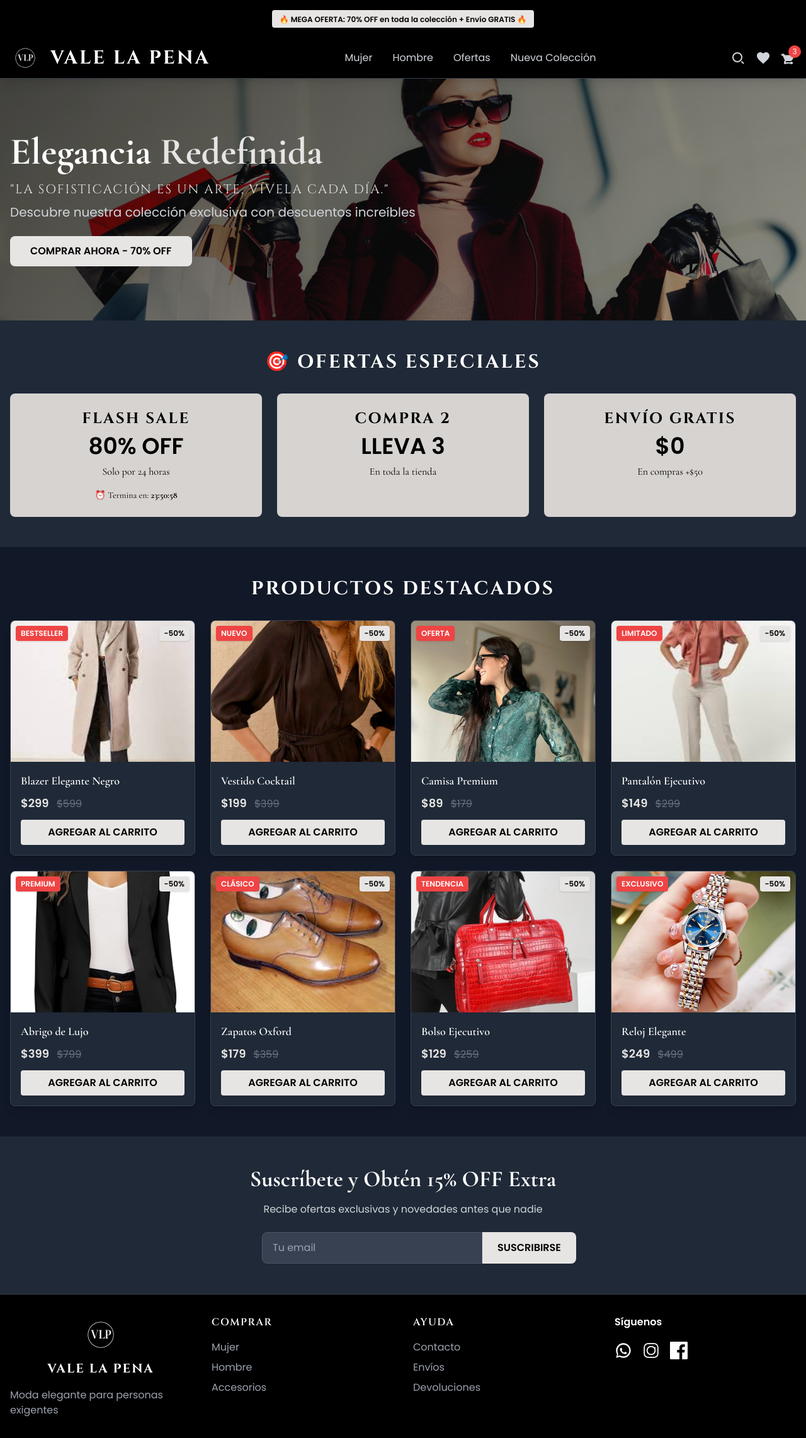
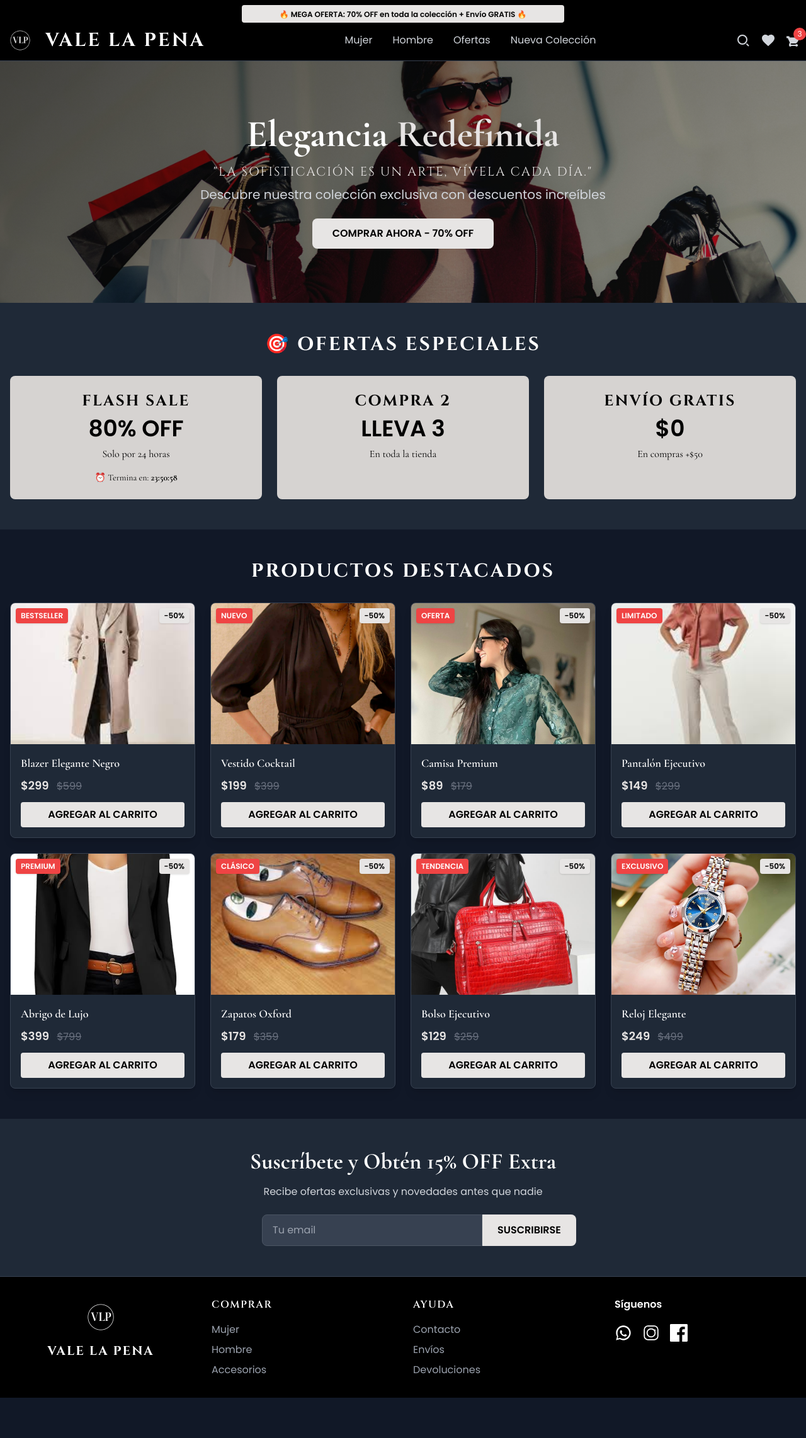
Before and after one commit to DanielVega1221/demoEcommerce, a plain HTML site: page index.html in a window 1280 px wide. Shown: the whole page at 63% size. After the commit the page ends 2220 px from the top, so only its background shows below. Drawn offline with nearby package versions, Linux system fonts and the light colour scheme.

Commit message:
cambios en responsive

```diff
--- a/index.html
+++ b/index.html
@@ -66,28 +66,26 @@
 </head>
 <body class="bg-gray-900 text-white font-modern">
     <!-- Header -->
-    <header class="bg-black border-b border-gray-700 sticky top-0 z-50 shadow-lg">
-        <div class="container mx-auto px-4 py-4 flex items-center justify-between">
-
-                <!-- Promo Banner -->
-                <div class="w-full flex justify-center items-center">
-                    <div class="bg-stone-200 text-black text-center px-3 py-0.5 rounded flash-animation shadow max-w-lg w-auto">
-                        <span class="font-semibold text-xs">🔥 MEGA OFERTA: 70% OFF en toda la colección + Envío GRATIS 🔥</span>
-                    </div>
+    <header class="bg-black border-b border-gray-700 shadow-lg">
+        <div class="container mx-auto px-2 py-2 flex flex-col gap-1">
+            <!-- Promo Banner -->
+            <div class="w-full flex justify-center items-center">
+                <div class="bg-stone-200 text-black text-center px-2 py-0.5 rounded flash-animation shadow max-w-lg w-full">
+                    <span class="font-semibold text-xs">🔥 MEGA OFERTA: 70% OFF en toda la colección + Envío GRATIS 🔥</span>
                 </div>
             </div>
-        <div class="container mx-auto px-4 py-2 flex items-center justify-between">
-                <div class="flex items-center gap-4">
-                    <img src="assets/logo.png" alt="ValeLaPenaLogo" class="h-12 w-auto" />
-                    <h1 class="font-glamor text-3xl font-bold text-white">Vale la pena</h1>
+            <div class="flex flex-col sm:flex-row sm:items-center sm:justify-between gap-2 w-full">
+                <div class="flex items-center gap-2 sm:gap-4 justify-center sm:justify-start">
+                    <img src="assets/logo.png" alt="ValeLaPenaLogo" class="h-10 w-auto sm:h-12" />
+                    <h1 class="font-glamor text-2xl sm:text-3xl font-bold text-white">Vale la pena</h1>
                 </div>
-                <nav class="hidden md:flex space-x-8">
+                <nav class="flex flex-wrap justify-center gap-4 md:gap-8 my-2 sm:my-0">
                     <a href="#" class="text-gray-300 hover:text-white transition-colors">Mujer</a>
                     <a href="#" class="text-gray-300 hover:text-white transition-colors">Hombre</a>
                     <a href="#" class="text-gray-300 hover:text-white transition-colors">Ofertas</a>
                     <a href="#" class="text-gray-300 hover:text-white transition-colors">Nueva Colección</a>
                 </nav>
-                <div class="flex items-center space-x-4">
+                <div class="flex items-center justify-center sm:justify-end space-x-2 sm:space-x-4">
                     <button class="text-gray-300 hover:text-white transition-colors" aria-label="Buscar">
                         <svg xmlns="http://www.w3.org/2000/svg" fill="none" viewBox="0 0 24 24" stroke="currentColor" class="w-6 h-6"><circle cx="11" cy="11" r="7" stroke-width="2"/><path stroke-width="2" d="M21 21l-3.5-3.5"/></svg>
                     </button>
@@ -99,6 +97,7 @@
                         <span class="absolute -top-2 -right-2 bg-red-500 text-white text-xs rounded-full w-5 h-5 flex items-center justify-center">3</span>
                     </button>
                 </div>
+            </div>
         </div>
     </header>
 
@@ -110,11 +109,11 @@
             <div style="position:absolute;inset:0;background:linear-gradient(135deg,rgba(0,0,0,0.7),rgba(0,0,0,0.3));"></div>
         </div>
         <div class="container mx-auto px-4 relative z-10">
-            <div class="max-w-2xl">
-                <h2 class="font-elegant text-6xl font-bold mb-4 text-white">Elegancia <span class="text-stone-200">Redefinida</span></h2>
+            <div class="max-w-2xl text-center mx-auto">
+                <h2 class="font-elegant text-4xl sm:text-6xl font-bold mb-4 text-white">Elegancia <span class="text-stone-200">Redefinida</span></h2>
                 <p class="font-glamor text-xl text-stone-200 mb-2 tracking-widest">"La sofisticación es un arte, vívela cada día."</p>
                 <p class="text-xl mb-6 text-gray-300">Descubre nuestra colección exclusiva con descuentos increíbles</p>
-                <button class="bg-stone-200 text-black px-8 py-3 rounded-lg font-semibold hover-scale hover:bg-stone-300">
+                <button class="bg-stone-200 text-black px-8 py-3 rounded-lg font-semibold hover-scale hover:bg-stone-300 mx-auto block">
                     COMPRAR AHORA - 70% OFF
                 </button>
             </div>
@@ -150,7 +149,7 @@
     <section class="py-12 bg-gray-900">
         <div class="container mx-auto px-4">
             <h3 class="font-glamor text-3xl font-bold text-center mb-8 text-white">Productos Destacados</h3>
-            <div class="grid md:grid-cols-4 gap-6" id="products-grid">
+            <div class="grid grid-cols-1 sm:grid-cols-2 md:grid-cols-3 lg:grid-cols-4 gap-6" id="products-grid">
                 <!-- Los productos se generarán dinámicamente -->
             </div>
         </div>
@@ -162,24 +161,25 @@
             <h3 class="font-elegant text-4xl font-bold mb-4 text-white">Suscríbete y Obtén 15% OFF Extra</h3>
             <p class="text-gray-300 mb-6">Recibe ofertas exclusivas y novedades antes que nadie</p>
             <div class="max-w-md mx-auto flex">
-                <input type="email" placeholder="Tu email" class="flex-1 px-4 py-3 bg-gray-700 border border-gray-600 text-white placeholder-gray-400 rounded-l-lg focus:outline-none focus:border-stone-300">
-                <button class="bg-stone-200 text-black px-6 py-3 rounded-r-lg font-semibold hover-scale hover:bg-stone-300">
-                    SUSCRIBIRSE
-                </button>
+                <form class="w-full flex flex-col sm:flex-row gap-2 sm:gap-0">
+                    <input type="email" placeholder="Tu email" class="flex-1 px-4 py-3 bg-gray-700 border border-gray-600 text-white placeholder-gray-400 rounded-t-lg sm:rounded-l-lg sm:rounded-tr-none sm:rounded-tl-lg focus:outline-none focus:border-stone-300" />
+                    <button type="submit" class="bg-stone-200 text-black px-6 py-3 rounded-b-lg sm:rounded-r-lg sm:rounded-bl-none sm:rounded-br-lg font-semibold hover-scale hover:bg-stone-300 w-full sm:w-auto">
+                        SUSCRIBIRSE
+                    </button>
+                </form>
             </div>
         </div>
     </section>
 
     <!-- Footer -->
     <footer class="bg-black border-t border-gray-700 py-8">
-        <div class="container mx-auto px-4">
-            <div class="grid md:grid-cols-4 gap-8">
+    <div class="container mx-auto px-2 sm:px-4">
+            <div class="grid grid-cols-1 md:grid-cols-4 gap-8 text-center md:text-left">
                 <div>
                         <div class="flex flex-col items-center mb-4">
                             <img src="assets/logo.png" alt="Logo Vale la pena" class="h-16 w-auto mb-2" />
                             <h4 class="font-glamor text-xl font-bold text-white text-center">Vale la pena</h4>
                         </div>
-                    <p class="text-gray-400">Moda elegante para personas exigentes</p>
                 </div>
                 <div>
                     <h5 class="font-glamor font-semibold mb-4 text-white">Comprar</h5>
@@ -199,7 +199,7 @@
                 </div>
                 <div>
                     <h5 class="font-semibold mb-4 text-white">Síguenos</h5>
-                    <div class="flex space-x-4">
+                    <div class="flex justify-center md:justify-start space-x-4">
                         <a href="#" class="text-2xl hover:text-stone-200" aria-label="WhatsApp">
                             <svg xmlns="http://www.w3.org/2000/svg" fill="currentColor" viewBox="0 0 24 24" class="w-7 h-7 inline"><path d="M12 2C6.477 2 2 6.477 2 12c0 1.85.504 3.59 1.38 5.08L2 22l5.09-1.36A9.953 9.953 0 0 0 12 22c5.523 0 10-4.477 10-10S17.523 2 12 2zm0 18c-1.61 0-3.13-.39-4.45-1.08l-.32-.17-3.02.8.81-2.95-.21-.33A7.96 7.96 0 0 1 4 12c0-4.418 3.582-8 8-8s8 3.582 8 8-3.582 8-8 8zm4.13-5.47c-.23-.12-1.36-.67-1.57-.75-.21-.08-.36-.12-.51.12-.15.23-.58.75-.71.9-.13.15-.26.17-.49.06-.23-.12-.97-.36-1.85-1.13-.68-.6-1.14-1.34-1.28-1.57-.13-.23-.01-.35.1-.46.1-.1.23-.26.34-.39.11-.13.15-.23.23-.38.08-.15.04-.28-.02-.4-.06-.12-.51-1.23-.7-1.68-.18-.44-.37-.38-.51-.39-.13-.01-.28-.01-.43-.01-.15 0-.4.06-.61.28-.21.22-.8.78-.8 1.9 0 1.12.82 2.2.94 2.35.12.15 1.61 2.46 3.91 3.36.55.24.98.38 1.31.49.55.18 1.05.15 1.44.09.44-.07 1.36-.56 1.55-1.1.19-.54.19-1 .13-1.1-.06-.1-.21-.16-.44-.28z"/></svg>
                         </a>
```
